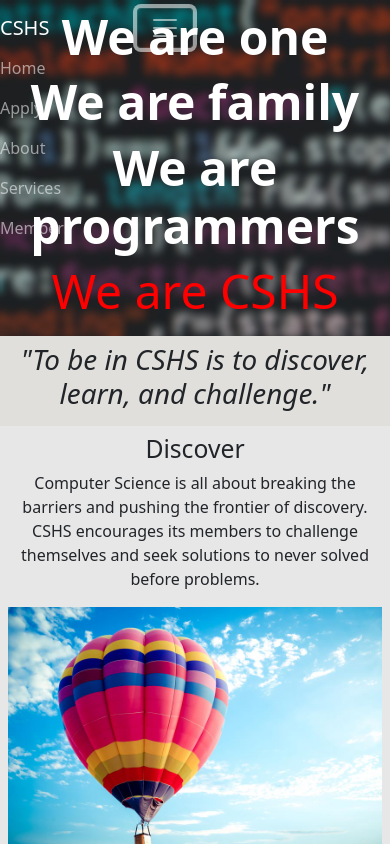
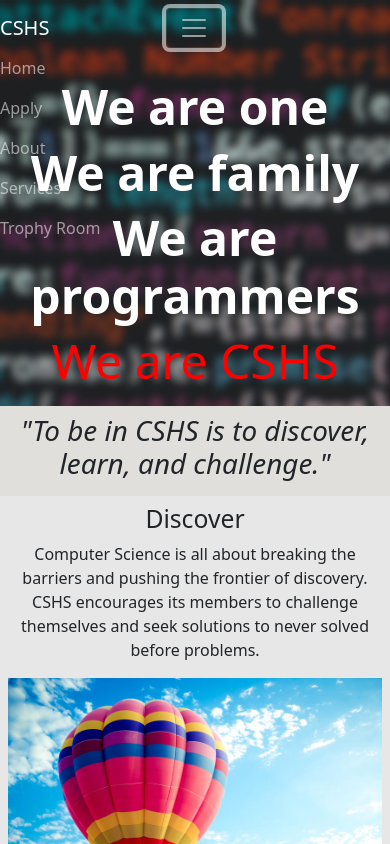
Before and after one commit to traviscshs/HomePage, a plain HTML site: page index.html in a window 390 px wide. Both pictures are taken after a click on the button "Toggle navigation". Shown: the top 844 px of the page. Drawn offline with nearby package versions, Linux system fonts and the light colour scheme.

Commit message:
Add files via upload

```diff
--- a/css/styles.css
+++ b/css/styles.css
@@ -70,7 +70,7 @@ body
 {
     background-color: #ffffff;
     margin-bottom: 0;
-    padding: 2% 12%;
+    padding: 2%;
 }
 .Benefits li
 {
@@ -80,3 +80,10 @@ body
 {
     width: 100%;
 }
+@media (max-width:500px)
+{
+    .firstPage
+    {
+        padding-top: 20%;
+    }
+}
--- a/index.html
+++ b/index.html
@@ -20,23 +20,23 @@
           <div class="collapse navbar-collapse" id="navbarTogglerDemo01">
             <ul class="navbar-nav ms-auto">
               <li class = "nav-item">
-                <a class = "nav-link" href="">Home</a>
+                <a class = "nav-link" href="https://traviscshs.github.io/HomePage/">Home</a>
               </li>
               <li class = "nav-item">
-                <a class = "nav-link" href="">Apply</a>
+                <a class = "nav-link" href="https://traviscshs.github.io/AdmissionsPage/">Apply</a>
               </li>
               <li class = "nav-item">
-                <a class = "nav-link" href="">About</a>
+                <a class = "nav-link" href="https://traviscshs.github.io/AboutPage/">About</a>
               </li>
               <li class = "nav-item">
-                <a class = "nav-link" href="">Services</a>
+                <a class = "nav-link" href="https://traviscshs.github.io/ServicePage/">Services</a>
               </li>
               <li class = "nav-item">
-                <a class = "nav-link" href="">Members</a>
+                <a class = "nav-link" href="https://traviscshs.github.io/TrophyPage/">Trophy Room</a>
               </li>
             </ul>
           </nav>
-      </div>
+    </div>
     <!-- Logo -->
     <div class = "firstPage container-fluid">
             <h1 class = "beg">We are one</h1>
```
